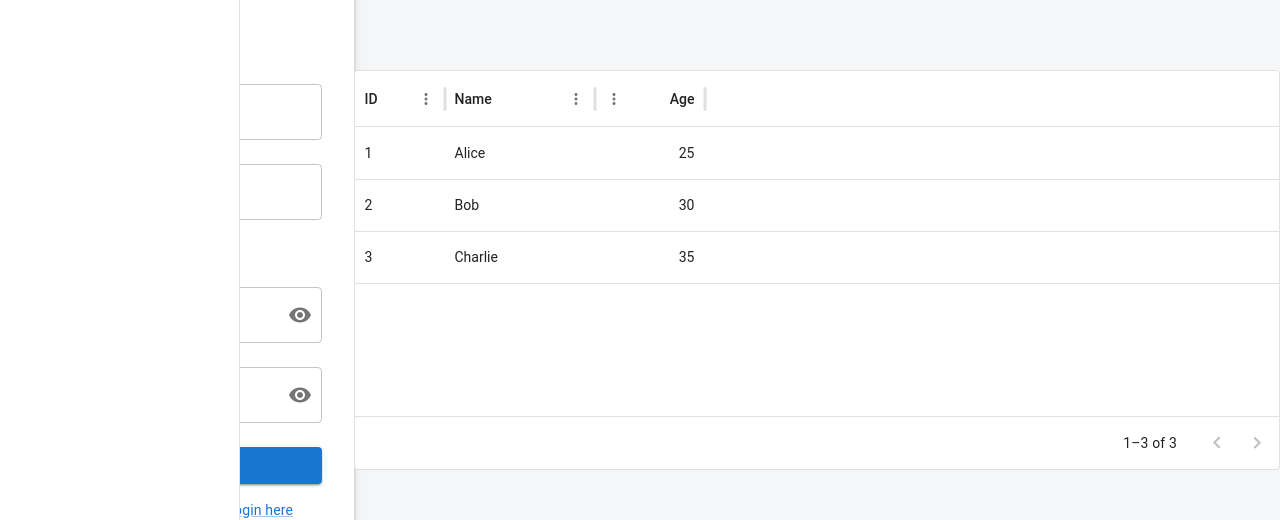
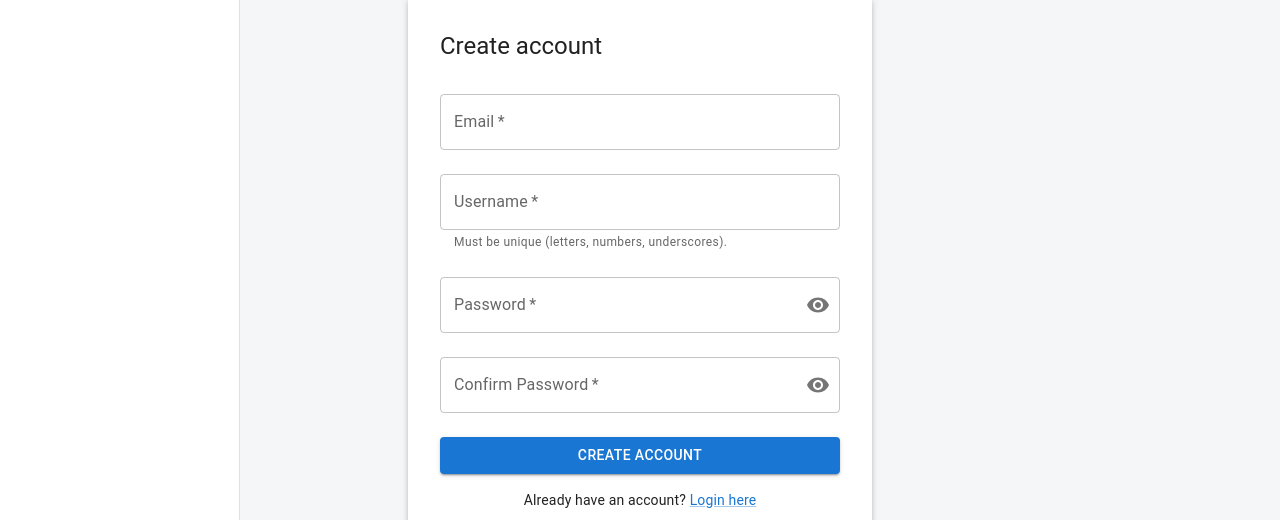
Before and after one commit to ochiecommerce/salesbook-react, a React (Create React App) app: page /app/register in a window 1280 px wide. Shown: the part 194-714 px from the top of the page. Built offline with nearby package versions, Linux system fonts and the light colour scheme; no server answers.

Commit message:
fixed register page

```diff
--- a/src/components/RegisterPage.jsx
+++ b/src/components/RegisterPage.jsx
@@ -16,37 +16,8 @@ import { Visibility, VisibilityOff } from "@mui/icons-material";
 import { useNavigate, Link as RouterLink } from "react-router-dom";
 import { checkUsername, register } from "../api/auth";
 import { useAuth } from "../context/AuthContext";
-import { DataGrid } from '@mui/x-data-grid';
 
-const columns = [
-  { field: 'id', headerName: 'ID', width: 90 },
-  { field: 'name', headerName: 'Name', width: 150 },
-  { field: 'age', headerName: 'Age', type: 'number', width: 110 },
-];
-
-const rows = [
-  { id: 1, name: 'Alice', age: 25 },
-  { id: 2, name: 'Bob', age: 30 },
-  { id: 3, name: 'Charlie', age: 35 },
-];
-
-export  function MyDataGrid() {
-  return (
-    <Box sx={{ height: 400, width: '100%' }}>
-      <DataGrid
-        rows={rows}
-        columns={columns}
-        pageSizeOptions={[5]}
-        initialState={{
-          pagination: { paginationModel: { pageSize: 5 } },
-        }}
-      />
-    </Box>
-  );
-}
-
-
-export const UsernameInput = ({ username,setUsername}) => {
+export const UsernameInput = ({ username, setUsername }) => {
   const [usernameError, setUsernameError] = useState("");
   const debounceTimeout = useRef(null);
 
@@ -62,7 +33,7 @@ export const UsernameInput = ({ username,setUsername}) => {
 
     debounceTimeout.current = setTimeout(() => {
       if (value.length >= 3) {
-        checkUsername({username:value})
+        checkUsername({ username: value })
           .then((response) => {
             if (!response.data.valid) {
               setUsernameError(
@@ -71,7 +42,7 @@ export const UsernameInput = ({ username,setUsername}) => {
             }
           })
           .catch((e) => {
-            console.log(e)
+            console.log(e);
             setUsernameError("Could not validate username");
           });
       }
@@ -95,7 +66,7 @@ export const UsernameInput = ({ username,setUsername}) => {
 
 export const RegisterPage = () => {
   const navigate = useNavigate();
-  const {setToken } = useAuth()
+  const { setToken } = useAuth();
   const [email, setEmail] = useState("");
   const [username, setUsername] = useState("");
   const [password1, setPassword1] = useState("");
@@ -104,11 +75,9 @@ export const RegisterPage = () => {
   const [loading, setLoading] = useState(false);
   const [globalError, setGlobalError] = useState("");
 
-
   const handleTogglePassword = () => {
     setShowPassword(!showPassword);
   };
-
 
   const handleRegister = async (e) => {
     e.preventDefault();
@@ -122,19 +91,19 @@ export const RegisterPage = () => {
     }
 
     register({
-        email,
-        username,
-        password1,
-        password2,
-      })
+      email,
+      username,
+      password1,
+      password2,
+    })
       .then((response) => {
         const token = response.data.key;
         localStorage.setItem("token", token);
-        setToken(token)
+        setToken(token);
         navigate("/");
       })
       .catch((err) => {
-        console.log(err)
+        console.log(err);
         const errors = err.response?.data?.non_field_errors?.[0];
         const usernameErrors = err.response?.data?.username?.join(", ");
         setGlobalError(
@@ -238,7 +207,6 @@ export const RegisterPage = () => {
           </Box>
         </form>
       </Paper>
-      <MyDataGrid/>
     </Box>
   );
 };
```
